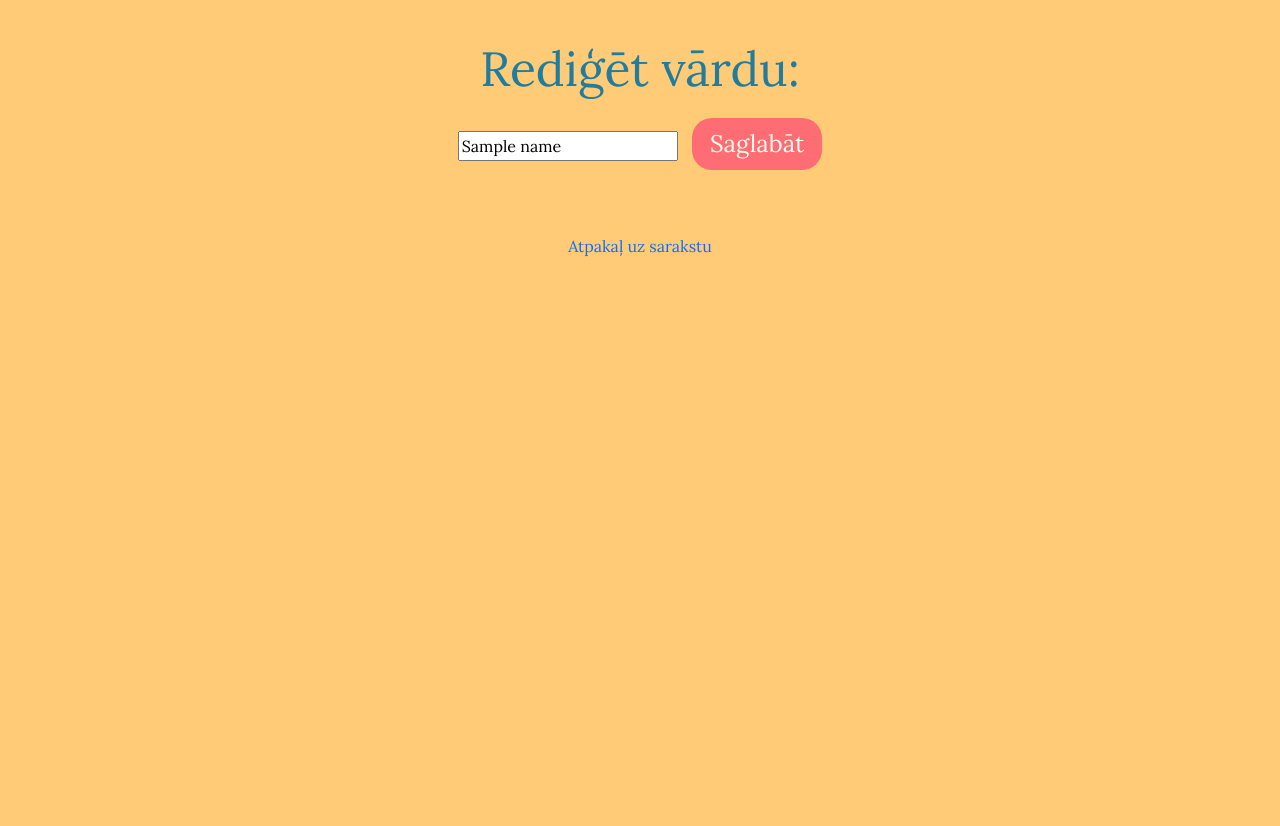
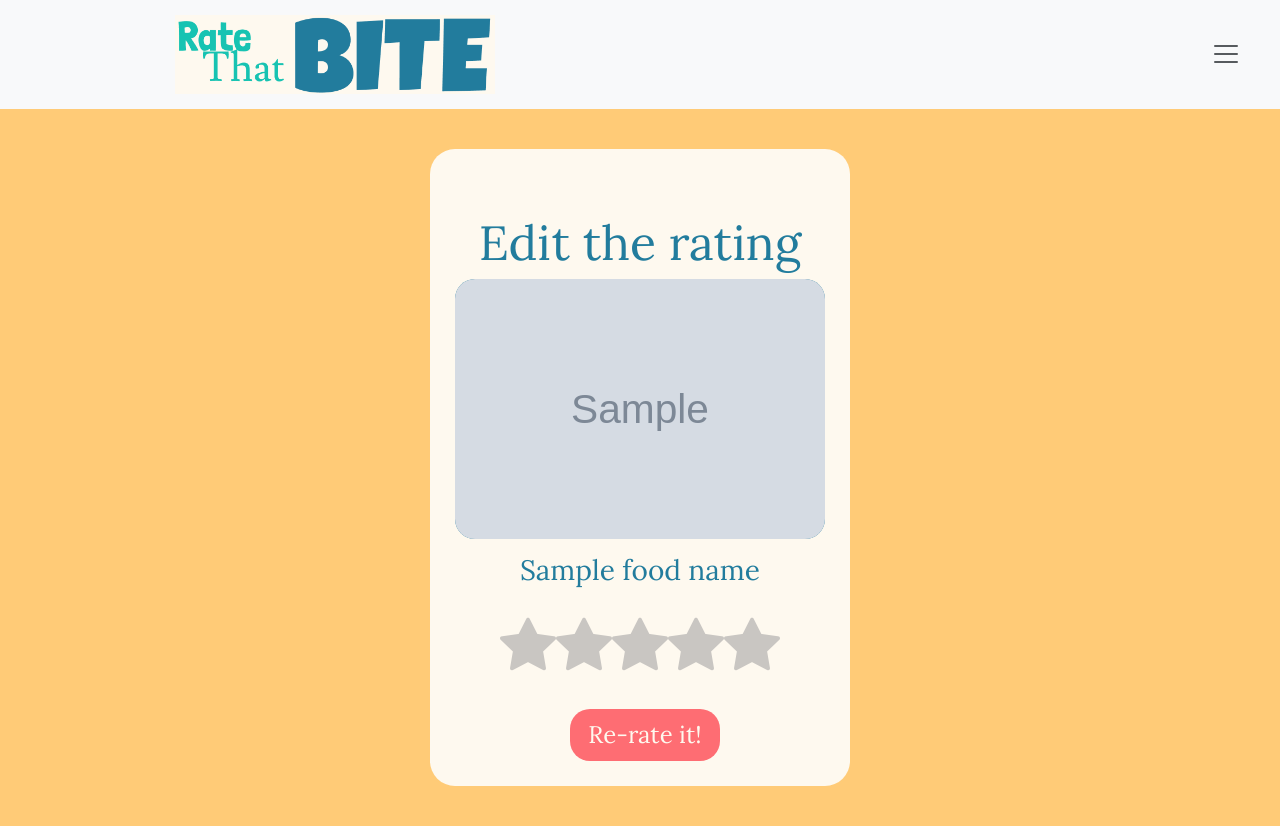
Before and after one commit to Plaurate/LuluLala, a Flask app: template EatThatBite/templates/re_rate.html in a window 1280 px wide. Before the commit the page ends 257 px from the top, so only its background shows below. Run offline with Flask 3, Linux system fonts and the light colour scheme; the template is opened without the code that fills it: most values are stand-ins (such as "Sample title", 1, 10 or a date in 2020); grey boxes marked "Sample" are stand-in pictures.

Commit message:
Update re_rate.html

```diff
--- a/EatThatBite/templates/re_rate.html
+++ b/EatThatBite/templates/re_rate.html
@@ -2,14 +2,64 @@
 
 {% block body %}
 
-    <h2>Rediģēt vārdu: </h2>
-    <form action="" method="post">
-        <input type="text" name="name" value="{{ name }}" required>
-        <button type="submit">Saglabāt</button>
+<nav class="navbar bg-body-tertiary">
+    <div class="container-fluid">
+        <!-- Logo -->
+        <div class="logo1">
+            <img src="../static/logo_short.png" alt="Logo">
+        </div>
+
+        <!-- Hamburger toggler (always visible) -->
+        <button class="navbar-toggler" type="button" data-bs-toggle="collapse" data-bs-target="#navbarMenu"
+                aria-controls="navbarMenu" aria-expanded="false" aria-label="Toggle navigation">
+            <span class="navbar-toggler-icon"></span>
+        </button>
+
+        <!-- Menu items -->
+        <div class="collapse navbar-collapse" id="navbarMenu">
+            <ul class="navbar-nav ms-auto">
+                <li class="nav-item">
+                    <a class="nav-link" href="{{ url_for('rateit') }}">Rate the foods!</a>
+                </li>
+                <li class="nav-item">
+                    <a class="nav-link" href="{{ url_for('show_names') }}">See your ratings</a>
+                </li>
+                <li class="nav-item">
+                    <a class="nav-link" href="{{ url_for('stats') }}">Statistics</a>
+                </li>
+            </ul>
+        </div>
+    </div>
+</nav>
+
+
+
+
+
+
+<div class="rate-card">
+    <h2>Edit the rating</h2>
+
+    <form action="/rediget/{{ food_id }}" method="post">
+        <img src="{{ food_image }}" alt="Image of the food">
+        <h3>{{ food_name }}</h3>
+
+        <!-- Hidden input for food_id -->
+        <input type="hidden" name="food_id" value="{{ food_id }}">
+
+        <div class="mb-3">
+            <div class="star-rating">
+                {% for i in range(5, 0, -1) %}
+                <input type="radio" name="rating" value="{{ i }}" id="star{{ i }}" required>
+                <label for="star{{ i }}">
+                    <i class="bi bi-star-fill"></i>
+                </label>
+                {% endfor %}
+            </div>
+        </div>
+
+        <button type="submit">Re-rate it!</button>
     </form>
-
-    <br>
-
-    <a href="/vardi">Atpakaļ uz sarakstu</a>
+</div>
 
 {% endblock %}
```
